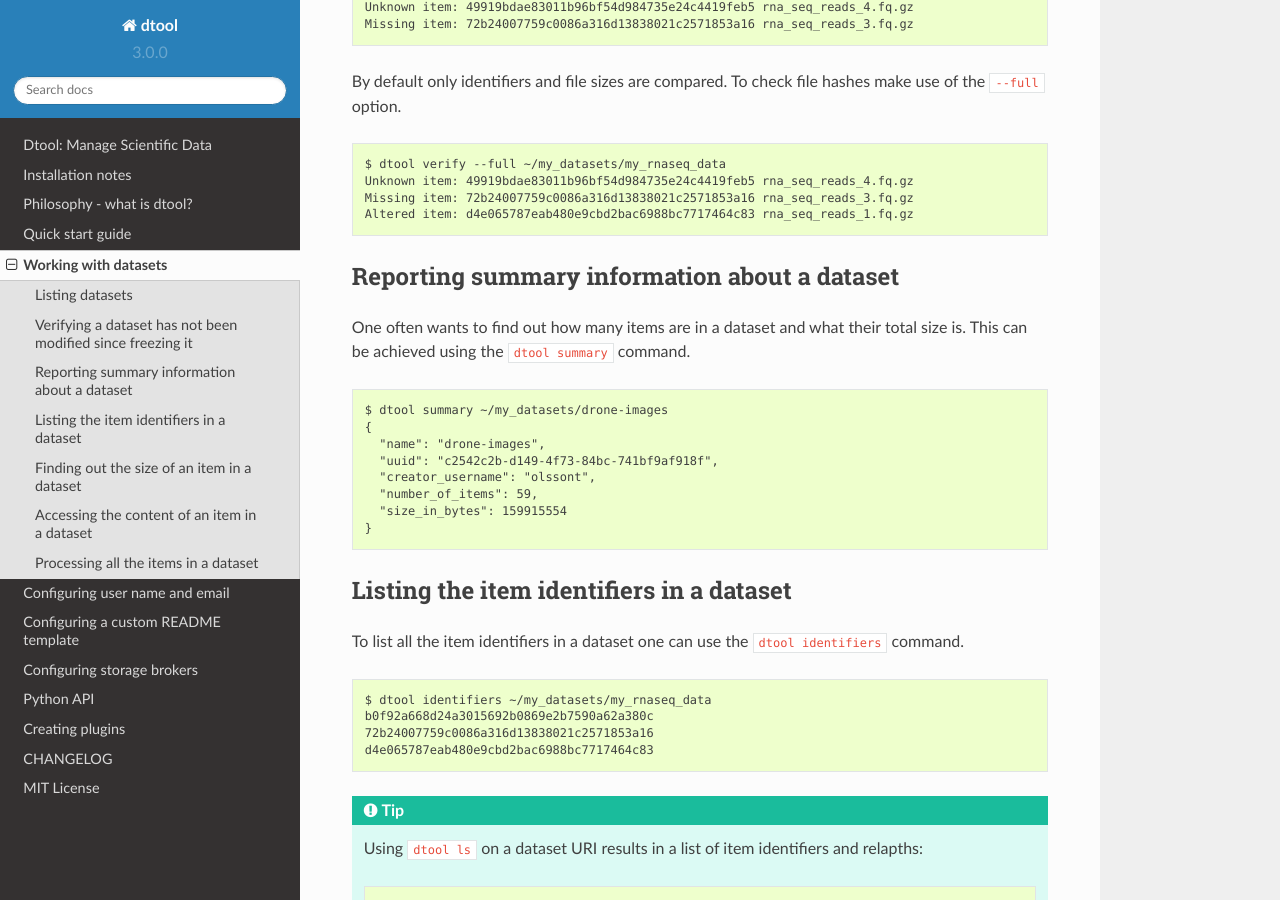
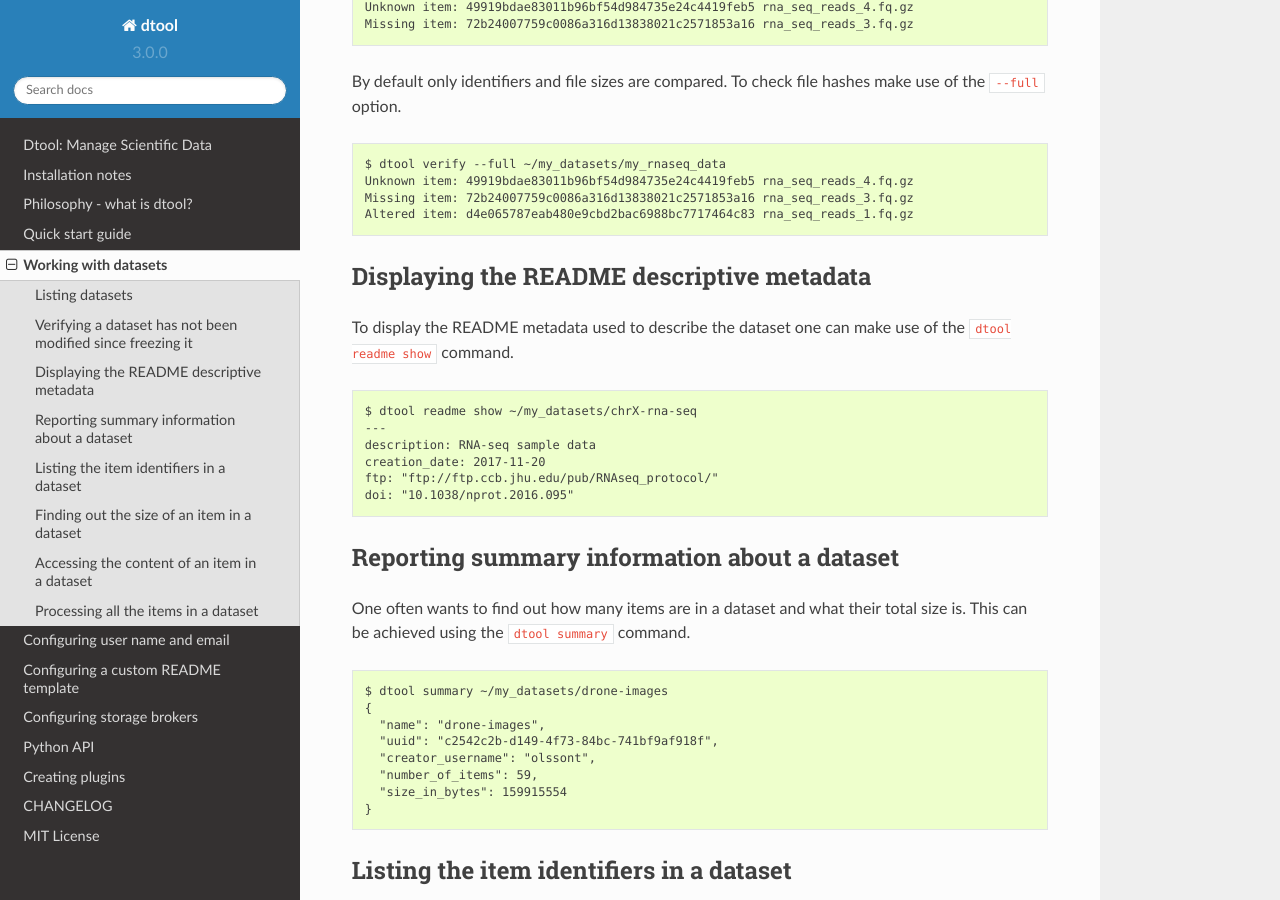
Before and after one commit to jic-dtool/dtool, a Sphinx documentation site: the page built from docs/source/working_with_datasets.rst, in a window 1280 px wide and 900 px high, scrolled down 999 px. Built offline with Sphinx 7.4.7 and the Read the Docs theme 2.0.0, drawn with Linux system fonts in a browser that asks for light colours.

Commit message:
Add instructions on how to make use of 'dtool readme show'

```diff
--- a/docs/source/working_with_datasets.rst
+++ b/docs/source/working_with_datasets.rst
@@ -52,6 +52,22 @@ make use of the ``--full`` option.
     Unknown item: 49919bdae83011b96bf54d984735e24c4419feb5 rna_seq_reads_4.fq.gz
     Missing item: 72b24007759c0086a316d13838021c2571853a16 rna_seq_reads_3.fq.gz
     Altered item: d4e065787eab480e9cbd2bac6988bc7717464c83 rna_seq_reads_1.fq.gz
+
+
+Displaying the README descriptive metadata
+------------------------------------------
+
+To display the README metadata used to describe the dataset one can make use of
+the ``dtool readme show`` command.
+
+.. code-block:: none
+
+    $ dtool readme show ~/my_datasets/chrX-rna-seq
+    ---
+    description: RNA-seq sample data
+    creation_date: 2017-11-20
+    ftp: "ftp://ftp.ccb.jhu.edu/pub/RNAseq_protocol/"
+    doi: "10.1038/nprot.2016.095"
 
 
 Reporting summary information about a dataset
```
